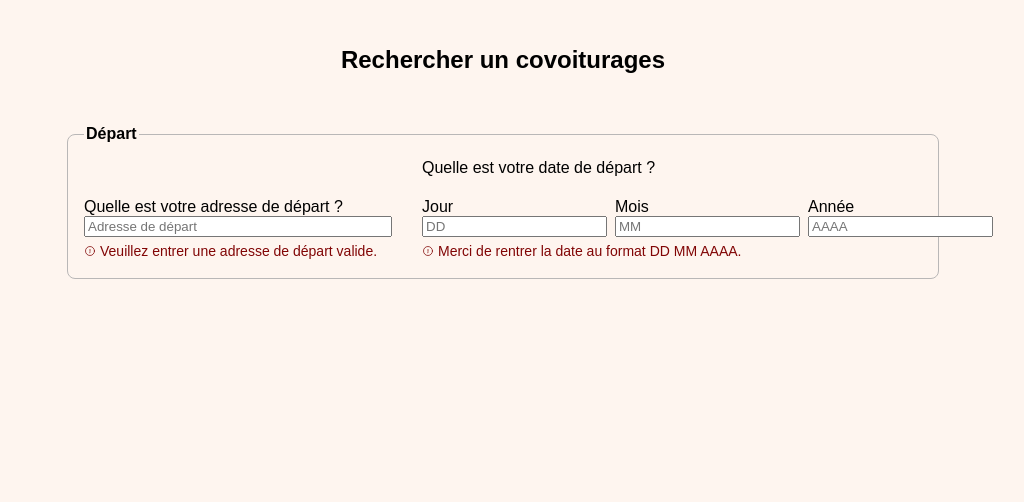
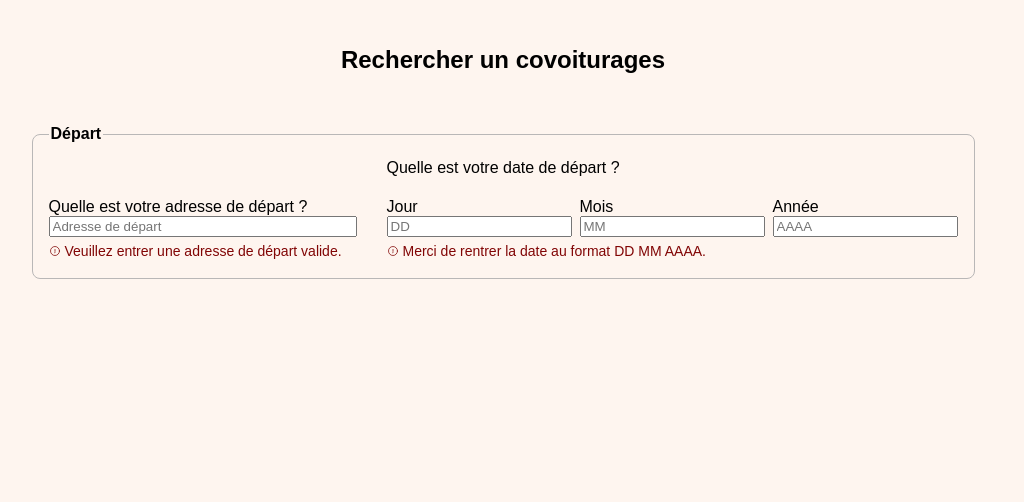
Before and after one commit to Haltarion/ECORIDE, a PHP site: page /pages/covoiturages.php in a window 1280 px wide. Shown: the part 60-562 px from the top of the page, without its empty margins (137-1161 px from the left). Run offline with PHP 8.4, Linux system fonts and the light colour scheme; data that the repository does not hold is empty.

Commit message:
Auto commit

```diff
--- a/css/form.css
+++ b/css/form.css
@@ -44,9 +44,6 @@
 .component__input-date {
   display: grid;
   grid-template-rows: 1fr 1fr;
-  width: 100%; /* Prend toute la largeur disponible */
-  max-width: 500px; /* Optionnel : limite la largeur sur desktop */
-  box-sizing: border-box;
 }
 .component__input-date__container {
   display: flex;
```
